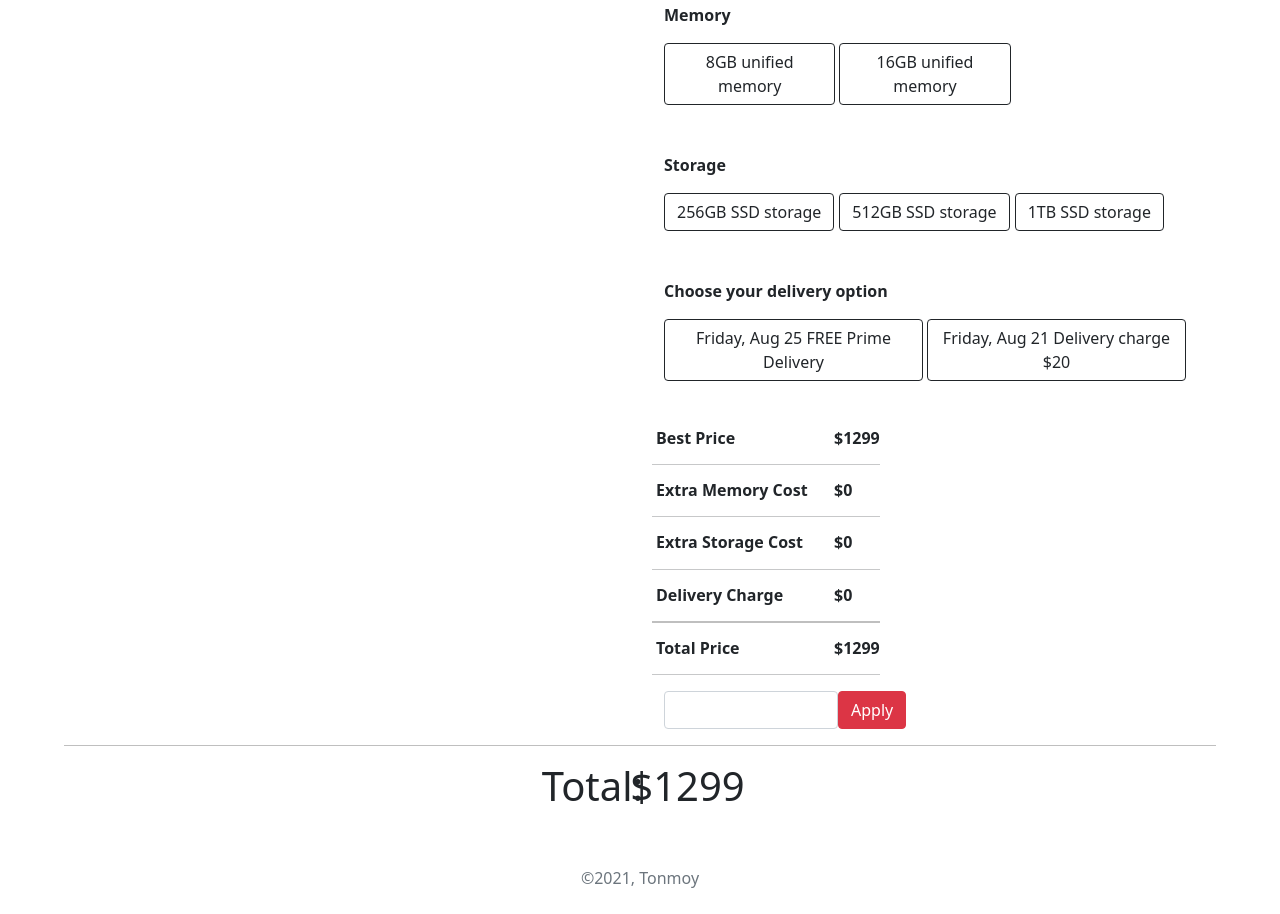
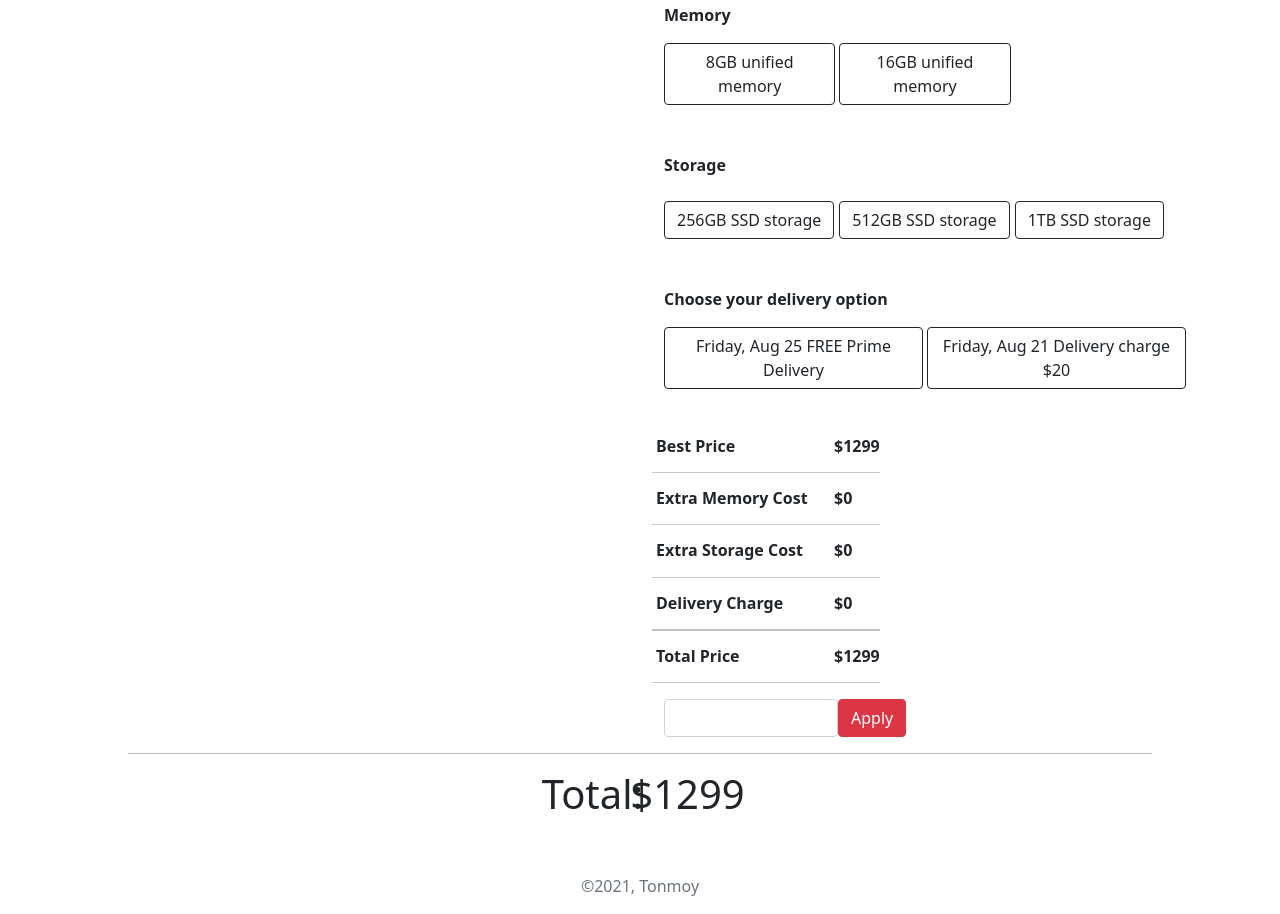
Before and after one commit to TonmoyTalukder/mac-book-pro, a plain HTML site: page index.html in a window 1280 px wide. Shown: the part 517-1431 px from the top of the page. Drawn offline with nearby package versions, Linux system fonts and the light colour scheme.

Commit message:
Final Commit

```diff
--- a/css/style.css
+++ b/css/style.css
@@ -3,7 +3,7 @@
 /* Horizontal Line */
 .mac-book-horizontal-line {
   height: 2px;
-  width: 90%;
+  width: 80%;
   border-width: 0;
   color: black;
   background-color: black;
--- a/index.html
+++ b/index.html
@@ -12,6 +12,8 @@
     <!-- Bootstrap Link -->
     <link href="https://cdn.jsdelivr.net/npm/bootstrap@5.0.2/dist/css/bootstrap.min.css" rel="stylesheet"
         integrity="sha384-EVSTQN3/azprG1Anm3QDgpJLIm9Nao0Yz1ztcQTwFspd3yD65VohhpuuCOmLASjC" crossorigin="anonymous">
+    <!-- Fav Icon -->
+    <link rel="shortcut icon" type="image/png" href="images/mac.png" />
 </head>
 
 <body>
@@ -34,6 +36,7 @@
                             <img class="w-75" src="images/mac.png" alt="">
                         </div>
                     </div>
+                    <!-- Mac Customization -->
                     <div class="col-lg-6 col-md-12">
                         <div class="p-0">
                             <!-- Mac Customization Intro -->
@@ -73,23 +76,23 @@
                             <!-- Storage Cart Button -->
                             <div class="mb-5">
                                 <div class="container px-0">
-                                    <div class="row gx-1">
+                                    <div class="row gx-1 gy-2">
                                         <p><b>Storage</b></p>
-                                        <div class="col-4">
+                                        <div class="col-lg-4">
                                             <div class="px-0">
                                                 <button onclick="borderC()" type="button" id="ssd-256-gb"
                                                     class="btn btn-outline-dark">256GB SSD
                                                     storage</button>
                                             </div>
                                         </div>
-                                        <div class="col-4">
+                                        <div class="col-lg-4">
                                             <div class="px-0">
                                                 <button onclick="borderD()" type="button" id="ssd-512-gb"
                                                     class="btn btn-outline-dark">512GB SSD
                                                     storage</button>
                                             </div>
                                         </div>
-                                        <div class="col-4">
+                                        <div class="col-lg-4">
                                             <div class="px-0">
                                                 <button onclick="borderE()" type="button" id="ssd-1-tb"
                                                     class="btn btn-outline-dark">1TB SSD
```
Also changed, not shown: images/mac-icon.png (added).
